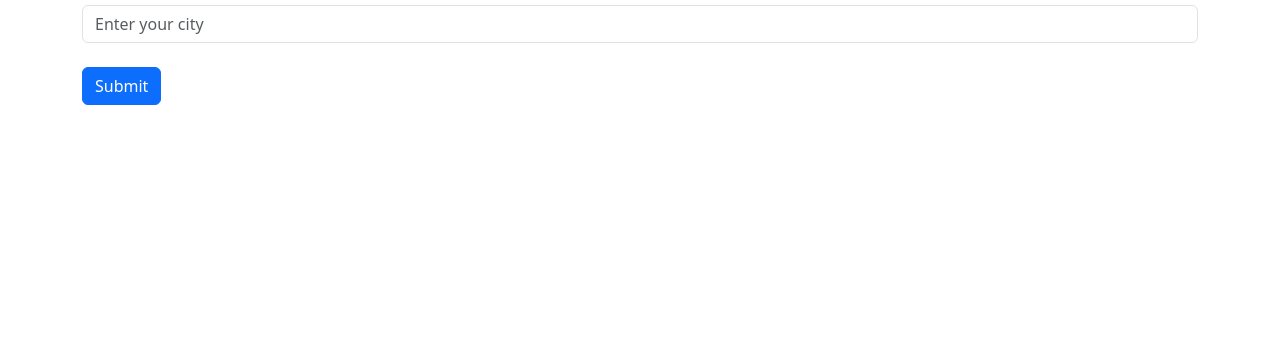
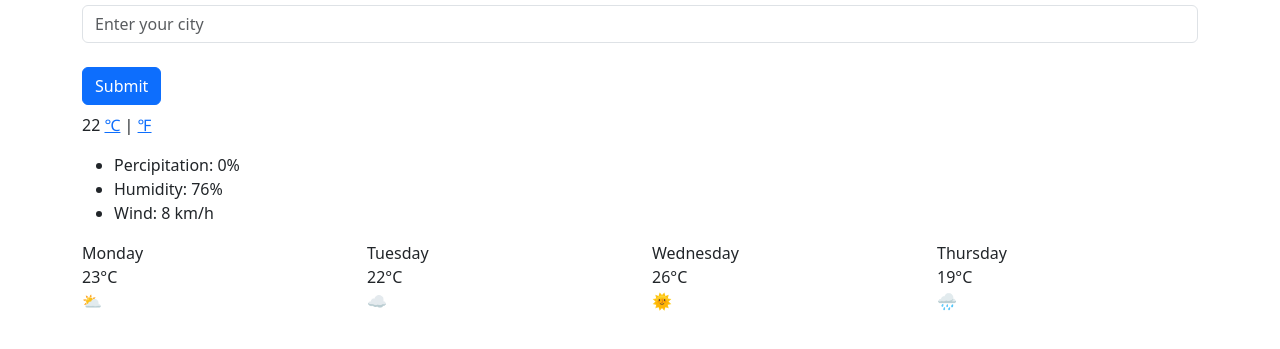
Before and after one commit to AnastasiaMahabeer/Project, a plain HTML site: page index.html in a window 1280 px wide. Shown: the part 351-700 px from the top of the page. Drawn offline with nearby package versions, Linux system fonts and the light colour scheme.

Commit message:
added conditions class

```diff
--- a/index.html
+++ b/index.html
@@ -30,6 +30,54 @@
 			</div>
 		</form>
 
+		<h3 id = "city"></h3>
+
+    <p>
+        <span class="temperature" id="temperature">22</span
+          ><span class="units">
+            <a href="#" id="celsius-link">℃</a> |
+            <a href="#" id="fahrenheit-link">℉</a></span
+          >
+
+      <ul class="conditions">
+        <li>
+          Percipitation: 0%
+        </li>
+        <li>
+          Humidity: 76%
+        </li>
+        <li>
+          Wind: 8 km/h
+        </li>
+      </ul>
+    </p>
+
+
+    <div class= "row">
+      <div class = "col-3">
+        Monday <br/>
+        23°C<br>
+        ⛅️
+      </div>
+      <div class = "col-3">
+        Tuesday <br />
+        22°C<br/>
+        ☁️
+      </div>
+      <div class = "col-3">
+        Wednesday <br/>
+        26°C <br />
+        🌞
+       </div>
+       <div class = "col-3">
+        Thursday <br/>
+        19°C <br />
+        🌧️
+        </div>
+      </div>
+
+    <script src="src/index.js"></script>
+  	<div id="app"></div>
 
 </body>
 </html>
```
Also changed, not shown: app.js (added), styles.css (added).
